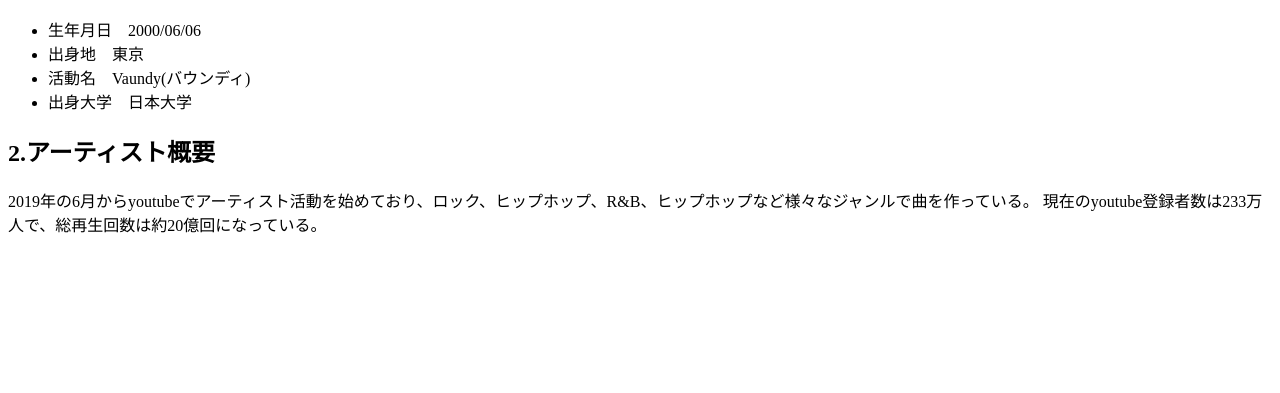
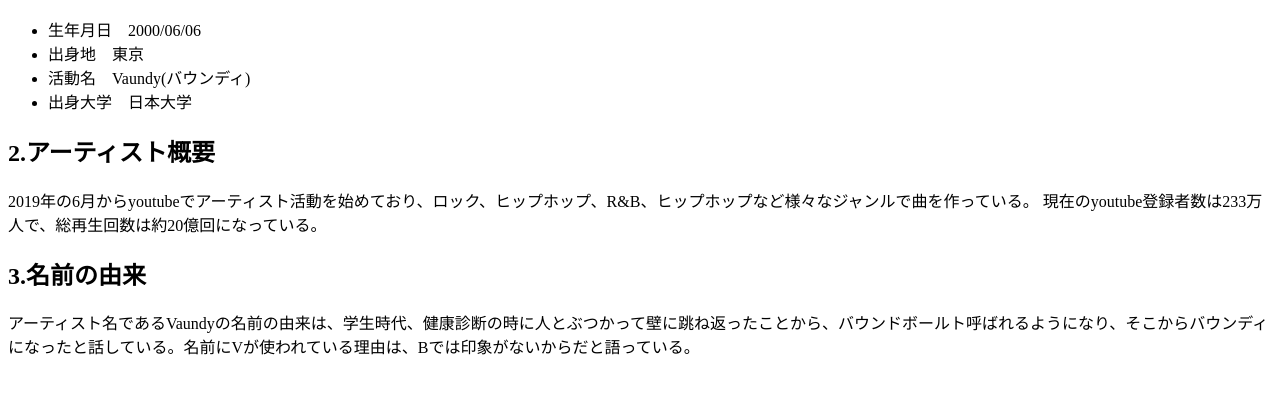
Before and after one commit to 1f10250050/team-project, a plain HTML site: page profile.html in a window 1280 px wide. Shown: the part 167-560 px from the top of the page. Drawn offline with Linux system fonts and the light colour scheme.

Commit message:
名前の由来入れた

```diff
--- a/profile.html
+++ b/profile.html
@@ -21,5 +21,8 @@
         <p>2019年の6月からyoutubeでアーティスト活動を始めており、ロック、ヒップホップ、R&B、ヒップホップなど様々なジャンルで曲を作っている。
             現在のyoutube登録者数は233万人で、総再生回数は約20億回になっている。
         </p>
+        <h2>3.名前の由来</h2>
+        <p>アーティスト名であるVaundyの名前の由来は、学生時代、健康診断の時に人とぶつかって壁に跳ね返ったことから、バウンドボールト呼ばれるようになり、そこからバウンディになったと話している。名前にVが使われている理由は、Bでは印象がないからだと語っている。</p>
+
     </body>
 </html>
```
